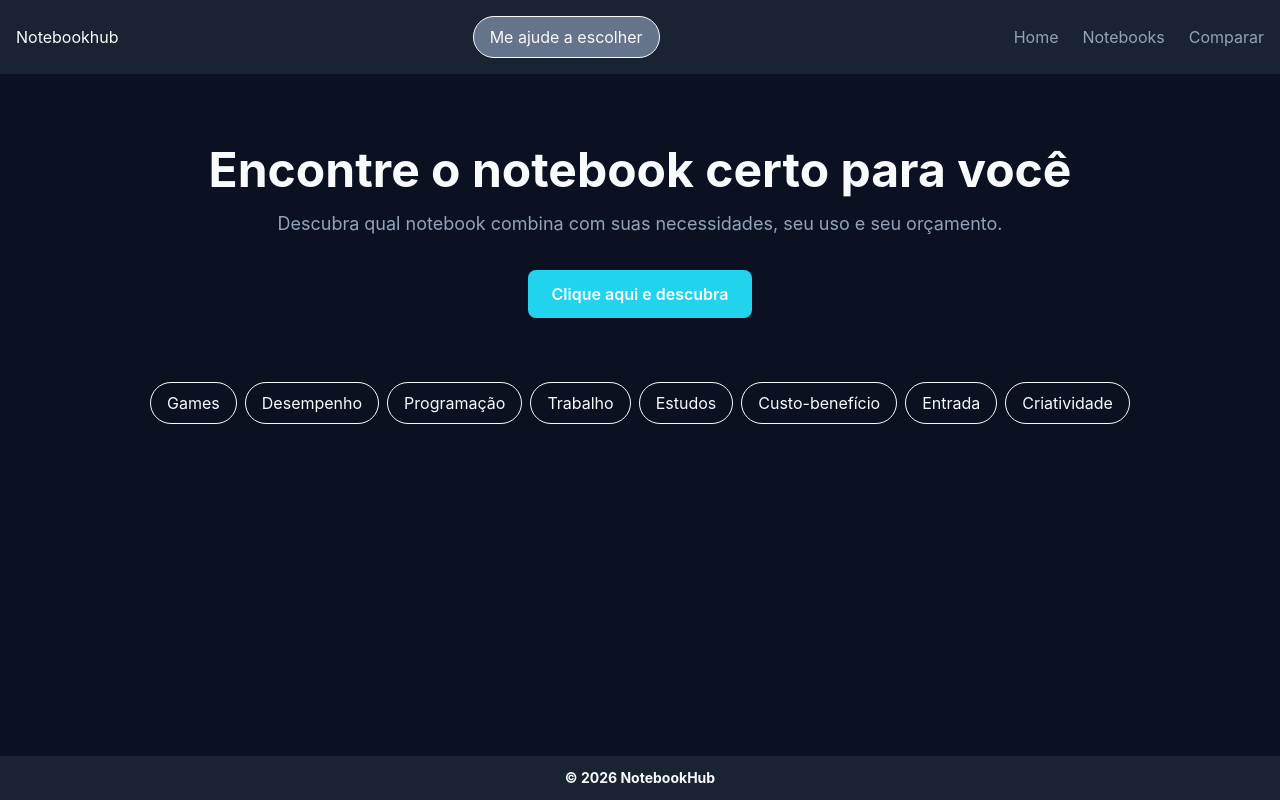
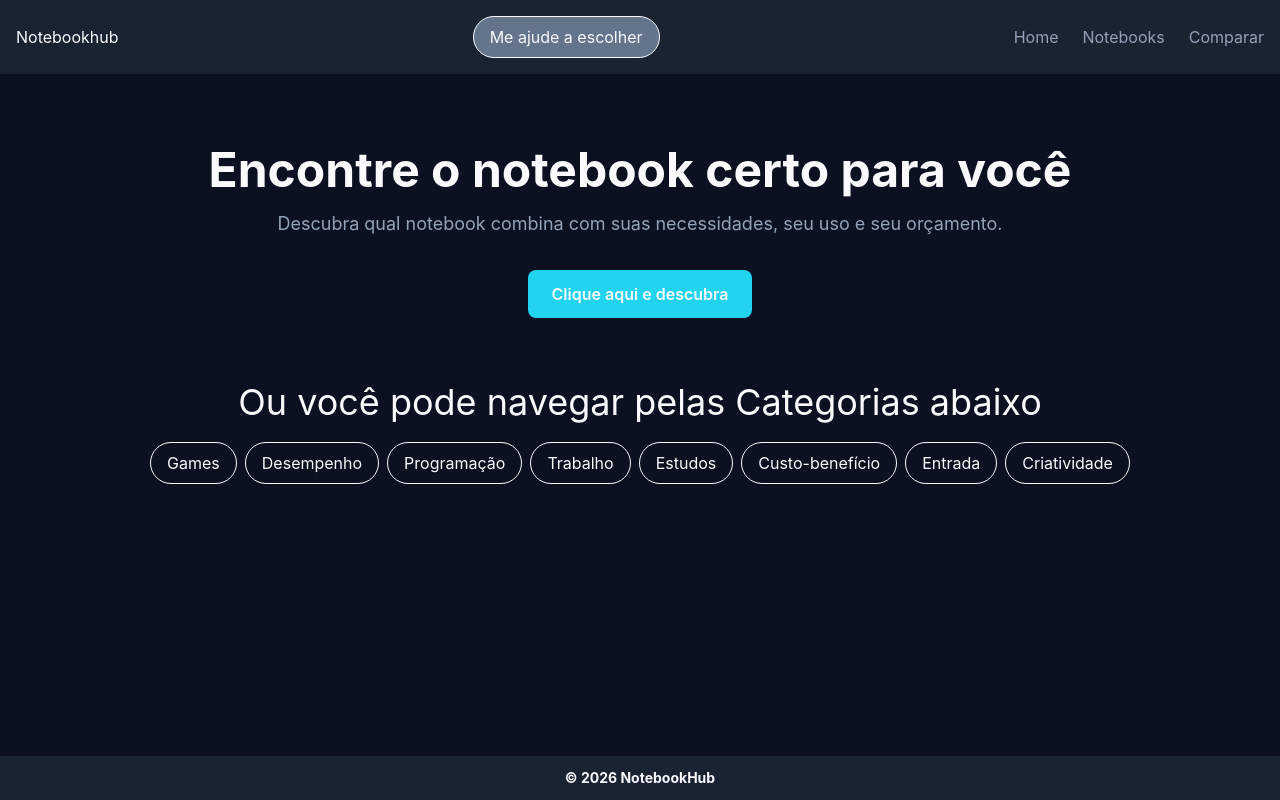
Before and after one commit to alessandrocamargo/notebookhub, a React (Vite) app: page / in a window 1280 px wide. Built offline with nearby package versions, Linux system fonts and the light colour scheme.

Commit message:
feat: constroi Hero da Home e adiciona navegacao por categorias com titulo de secao

```diff
--- a/src/pages/HomePage.jsx
+++ b/src/pages/HomePage.jsx
@@ -22,6 +22,10 @@ export default function HomePage() {
                         </Link>
                     </div>
             </section>
+            <section className="flex flex-col text-center">
+                <div className="mb-5">
+                    <h2 className="text-4xl text-ink-primary">Ou você pode navegar pelas Categorias abaixo</h2>
+                </div>
                 <div className="flex flex-wrap gap-2">
                     {categoriasUnicas.map((categoria) => (
                         <Link key={categoria} to={`/categoria/${slugify(categoria)}`} className="rounded-full border px-4 py-2 hover:text-primary transition-colors">
@@ -29,6 +33,8 @@ export default function HomePage() {
                         </Link>
                     ))}
                 </div>
+            </section>
+
         </div>
 
     )
```
